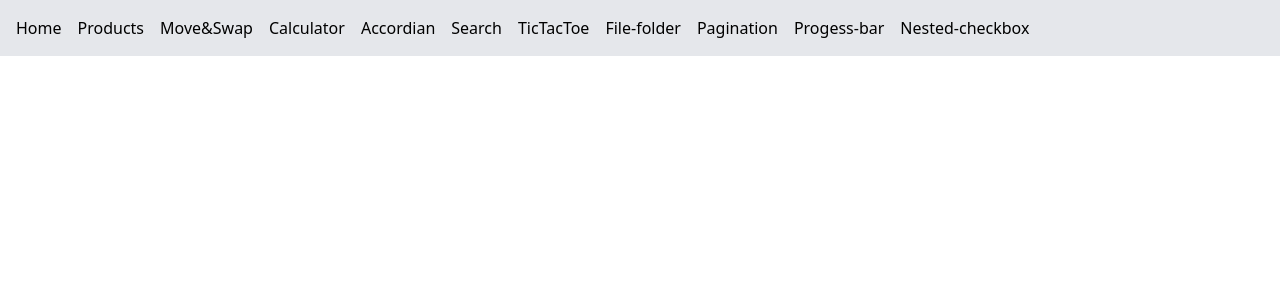
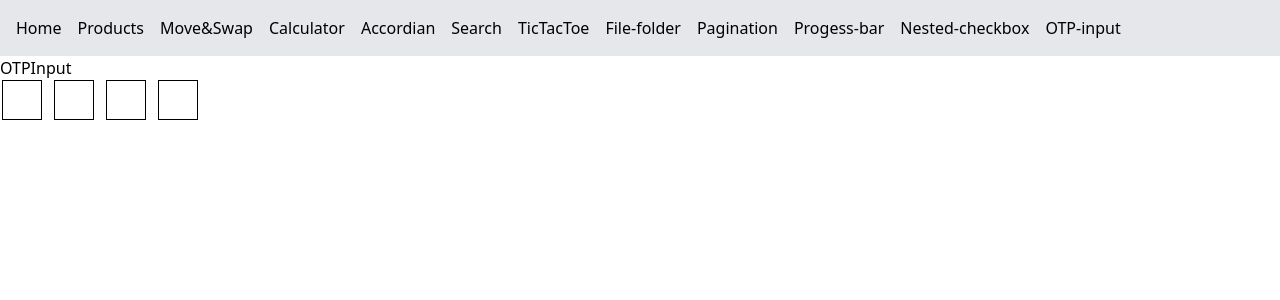
Before and after one commit to pragyasharm/frontend-machine-coding, a React (Create React App) app: page /otp-input in a window 1280 px wide. Shown: the top 300 px of the page. Built offline with nearby package versions, Linux system fonts and the light colour scheme.

Commit message:
otp-input

```diff
--- a/src/App.js
+++ b/src/App.js
@@ -20,6 +20,7 @@ import FileFolderPage from "./Components/file-folder/FileFolderPage";
 import Pagination from "./Components/Pagination/Pagination";
 import ProgressContainer from "./Components/Progress-bar/ProgressContainer";
 import NestedCheckbox from "./Components/Nested-Checkboxes/NestedCheckbox";
+import OTPInput from "./Components/OTP-Input/OTPInput";
 
 function App() {
   return (
@@ -46,6 +47,7 @@ function App() {
           <Route path="/pagination" element={<Pagination />} />
           <Route path="/progress-bar" element={<ProgressContainer />} />
           <Route path="/nested-checkbox" element={<NestedCheckbox />} />
+          <Route path="/otp-input" element={<OTPInput />} />
           <Route element={<PrivateRoutes />}>
             <Route path="/calculator" element={<Calculator />} />
             <Route path="/accordian" element={<Accordian />} />
--- a/src/Components/Header.js
+++ b/src/Components/Header.js
@@ -37,6 +37,9 @@ const Header = () => {
       <Link className="p-2" to="/nested-checkbox">
         Nested-checkbox
       </Link>
+      <Link className="p-2" to="/otp-input">
+        OTP-input
+      </Link>
     </div>
   );
 };
--- /dev/null
+++ b/src/Components/OTP-Input/OTPInput.js
@@ -0,0 +1,68 @@
+import React from "react";
+import { useState, useRef } from "react";
+
+const OTPInput = () => {
+  const length = 4;
+  const [otp, setOtp] = useState(Array(length).fill(""));
+  const inputsRef = useRef([]);
+
+  const handleChange = (value, index) => {
+    console.log(index, value);
+    if (isNaN(value)) return;
+    const newValue = value.trim();
+    const newOtp = [...otp];
+    newOtp[index] = newValue;
+    setOtp(newOtp);
+
+    if (newValue && index < length - 1) {
+      inputsRef.current[index + 1]?.focus();
+    }
+  };
+
+  const handleKeyDown = (e, index) => {
+    if (e.key === "Backspace" && !e.target.value) {
+      inputsRef.current[index - 1]?.focus();
+    }
+  };
+
+  const handlePaste = (e, index) => {
+    // console.log(index);
+    // e.preventDefault();
+    // const pastedData = e.clipboardData?.getData("text");
+    // const pastedArr = pastedData.split("");
+    // console.log(pastedArr);
+  };
+
+  return (
+    <div>
+      <h2>OTPInput</h2>
+      {otp.map((digit, index) => {
+        return (
+          <input
+            key={index}
+            id={index}
+            type="text"
+            maxLength={1}
+            ref={(el) => (inputsRef.current[index] = el)}
+            inputMode="numeric"
+            onKeyDown={(e) => handleKeyDown(e, index)}
+            onPaste={(e) => handlePaste(e, index)}
+            onChange={(e) => handleChange(e.target.value, index)}
+            value={digit}
+            style={{
+              width: "40px",
+              height: "40px",
+              fontSize: "20px",
+              textAlign: "center",
+              marginRight: "10px",
+              marginLeft: "2px",
+              border: "1px solid black",
+            }}
+          />
+        );
+      })}
+    </div>
+  );
+};
+
+export default OTPInput;
```
